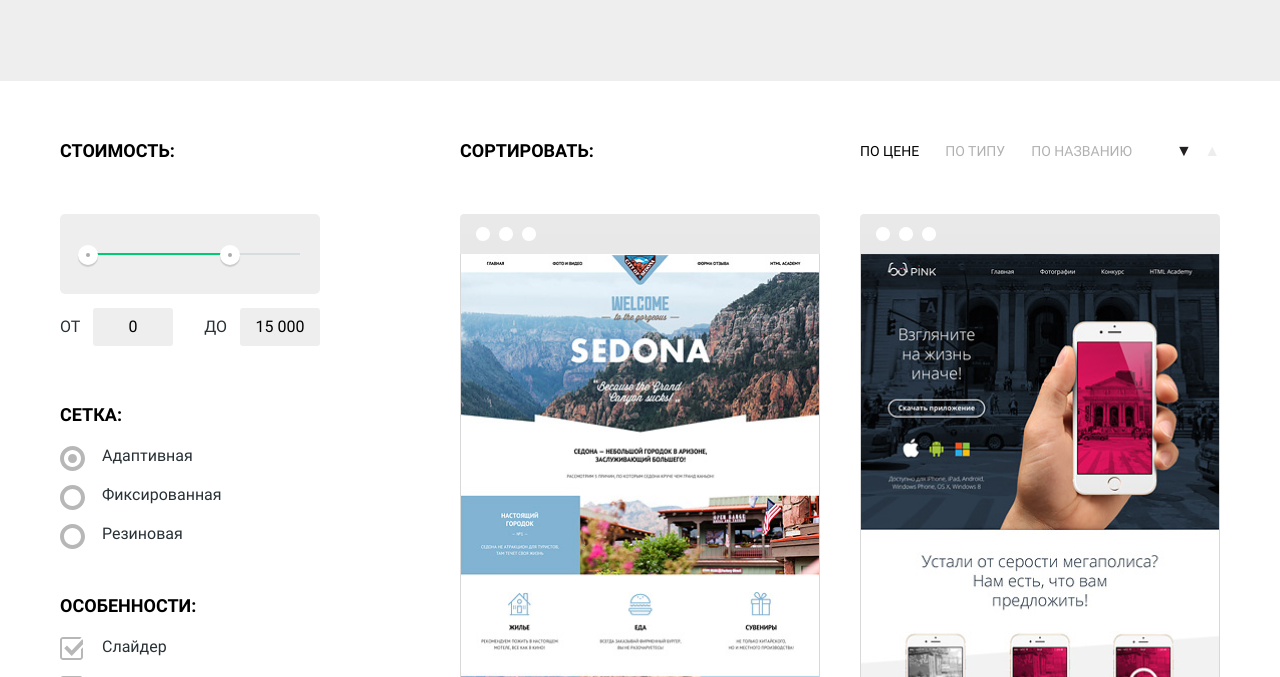
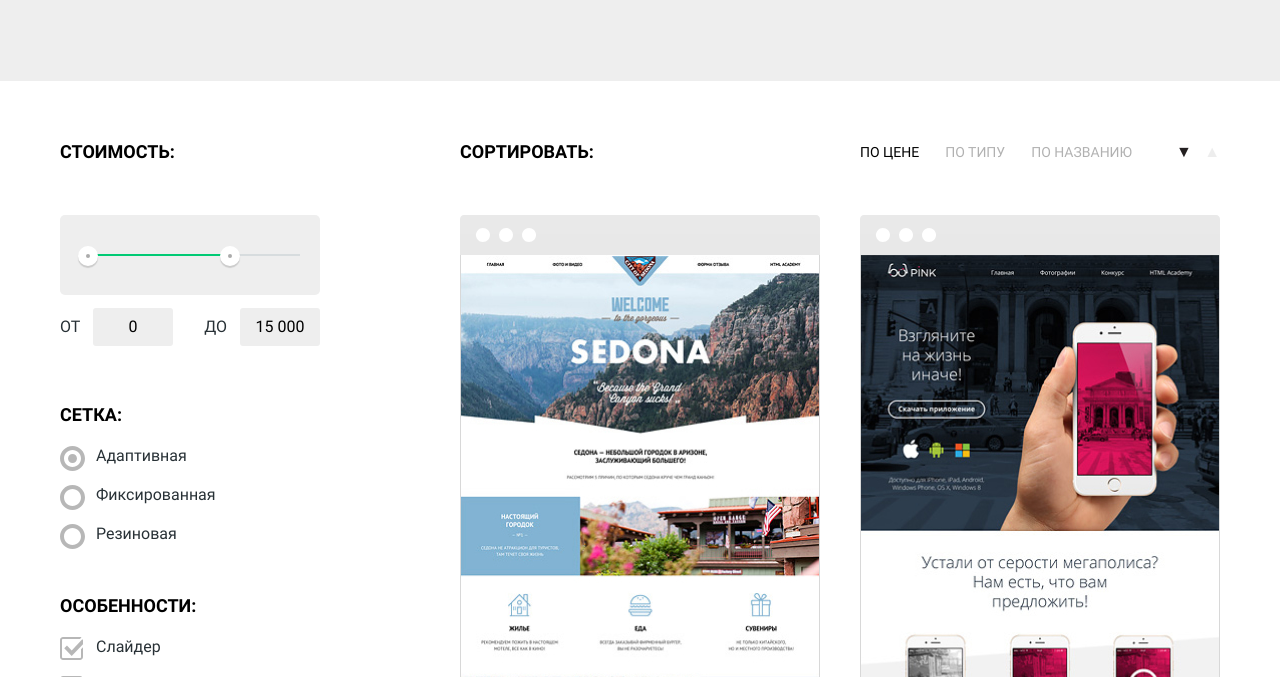
Before and after one commit to mlShvets/1689825-nerds-30, a plain HTML site: page catalog.html in a window 1280 px wide. Shown: the part 275-952 px from the top of the page. Drawn offline with Linux system fonts and the light colour scheme.

Commit message:
Завершаем вёрстку внутренней страницы

```diff
--- a/css/style.css
+++ b/css/style.css
@@ -577,7 +577,7 @@ img {
   line-height: 55px;
   color: var(--basic-title);
   padding-top: 78px;
-  margin: 0 0 55px 0;
+  margin: 0 0 56px 0;
 }
 
 .sort-container {
@@ -683,7 +683,7 @@ img {
 
 .filter-option {
   margin-bottom: 19px;
-  padding-left: 42px;
+  padding-left: 36px;
 }
 
 .range-filter {
@@ -696,7 +696,7 @@ img {
   height: 41px;
   background-color: var(--header-background);
   border-radius: 5px;
-  margin-bottom: 14px;
+  margin-bottom: 13px;
   padding-top: 39px;
   padding-right: 20px;
   padding-left: 20px;
@@ -766,7 +766,7 @@ img {
 .filter-input-checkbox+label::before {
   content: "";
   position: absolute;
-  left: -42px;
+  left: -36px;
   top: 0;
   width: 23px;
   height: 23px;
@@ -776,12 +776,6 @@ img {
 }
 
 .filter-input-checkbox:checked+label::before {
-  content: "";
-  position: absolute;
-  left: -42px;
-  top: 0;
-  width: 23px;
-  height: 23px;
   background-image: url(../img/icons/checkbox-on.svg);
   opacity: 0.4;
   background-repeat: no-repeat;
@@ -790,7 +784,7 @@ img {
 .filter-input-radio+label::before {
   content: "";
   position: absolute;
-  left: -42px;
+  left: -36px;
   top: 0;
   width: 25px;
   height: 25px;
@@ -800,15 +794,13 @@ img {
 }
 
 .filter-input-radio:checked+label::before {
-  content: "";
-  position: absolute;
-  left: -42px;
-  top: 0;
-  width: 25px;
-  height: 25px;
   background-image: url(../img/icons/radio-on.svg);
   opacity: 0.4;
   background-repeat: no-repeat;
+}
+
+.filter-input-checkbox+label:hover::before, .filter-input-checkbox:checked+label:hover:before, .filter-input-radio+label:hover:before, .filter-input-radio:checked+label:hover:before {
+  opacity: 1;
 }
 
 .filter-button {
```
